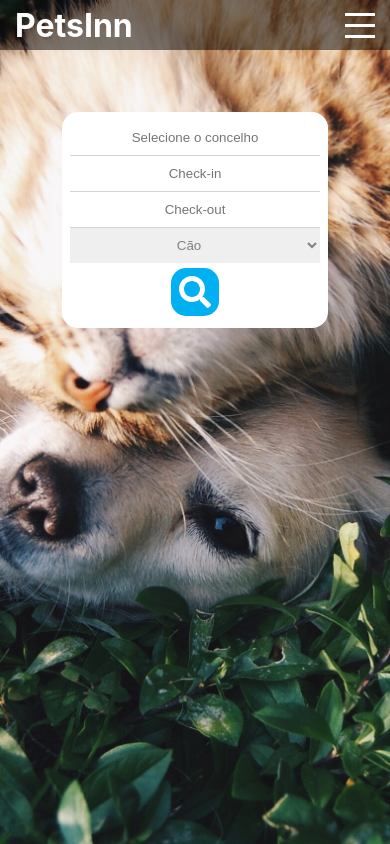
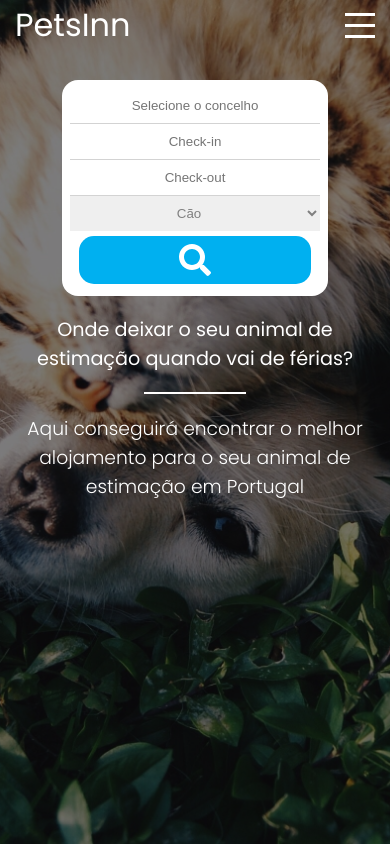
Before and after one commit to jsampayoramos/dog-housing, a React (Create React App) app in the folder client/: page / in a window 390 px wide. Built offline with nearby package versions, Linux system fonts and the light colour scheme.

Commit message:
Landing page v1

```diff
--- a/client/package.json
+++ b/client/package.json
@@ -17,7 +17,6 @@
     "test": "react-scripts test",
     "eject": "react-scripts eject"
   },
-  "proxy": "http://localhost:5000/",
   "eslintConfig": {
     "extends": [
       "react-app",
--- a/client/src/Pages/LandingPage/LandingPage.js
+++ b/client/src/Pages/LandingPage/LandingPage.js
@@ -7,6 +7,10 @@ const landingPage = props => {
     return (
         <section className={styles.LandingPage}>
             <SearchBar />
+            <h1>Onde deixar o seu animal de estimação quando vai de férias?</h1>
+            <hr></hr>
+            <h3>Aqui conseguirá encontrar o melhor alojamento para o seu animal de estimação em Portugal</h3>
+            <div className={styles.Overlay} />
         </section>
     );
 };
--- a/client/src/Pages/LandingPage/LandingPage.module.css
+++ b/client/src/Pages/LandingPage/LandingPage.module.css
@@ -1,8 +1,54 @@
 .LandingPage {
-    background-image: url('../../assets/images/landingPage_background.jpg');
+    background: url('../../assets/images/landingPage_background.jpg');
     background-size: cover;
     min-height: 100vh;
     background-position: center;
+    position: relative;
     display: flex;
-    justify-content: center;
+    align-items: center;
+    flex-direction: column;
 }
+
+.Overlay {
+    background-color: rgba(0, 0, 0, 0.5);
+    position: absolute;
+    top: 0;
+    left: 0;
+    width: 100%;
+    height: 100%;
+}
+
+.LandingPage h1, .LandingPage h3 {
+    color: white;
+    z-index: 100;
+    text-align: center;
+    margin: 3rem 0;
+}
+
+.LandingPage hr {
+    border: 1px solid white;
+    width: 100px;
+    z-index: 100;
+}
+
+.LandingPage h1 {
+    font-size: 1.7rem;
+}
+
+@media only screen and (max-width: 800px) {
+    .LandingPage {
+        padding: 0 10px;
+    }
+
+    .LandingPage h1, .LandingPage h3 {
+        margin: 1.2rem 0;
+    }
+
+    .LandingPage h1 {
+        font-size: 1.2rem;
+    }
+
+    .LandingPage h2 {
+        font-size: 0.5rem;
+    }
+}
--- a/client/src/components/Layout/Layout.module.css
+++ b/client/src/components/Layout/Layout.module.css
@@ -5,8 +5,8 @@
     position: fixed;
     color: white;
     justify-content: center;
-    background-color: rgb(0, 0, 0, 0.5);
     min-height: 50px;
+    z-index: 200;
 }
 
 .HeaderContainer {
--- a/client/src/components/Navigation/Drawer/Drawer.module.css
+++ b/client/src/components/Navigation/Drawer/Drawer.module.css
@@ -7,7 +7,7 @@
     left: 0;
     background-color: black;
     transition: transform 300ms ease-out;
-    z-index: 50;
+    z-index: 200;
 }
 
 .OpenDrawer {
--- a/client/src/components/SearchBar/SearchBar.js
+++ b/client/src/components/SearchBar/SearchBar.js
@@ -77,10 +77,10 @@ const SearchBar = props => {
                 />
             </div>
             <Icon icon='search' size='2x' style={{
-                color: 'white',
-                backgroundColor: 'rgb(0, 176, 240)',
-                padding: '8px',
-                borderRadius: '15px'
+                // color: 'white',
+                // backgroundColor: 'rgb(0, 176, 240)',
+                // padding: '8px',
+                // borderRadius: '15px'
             }}/>
         </div>
     );
--- a/client/src/components/SearchBar/SearchBar.module.css
+++ b/client/src/components/SearchBar/SearchBar.module.css
@@ -8,6 +8,7 @@
     border-radius: 1rem;
     align-items: center;
     justify-content: center;
+    z-index: 100;
 }
 
 .DatePickerClass {
@@ -35,6 +36,13 @@
 
 .SearchBar svg {
     margin-left: auto;
+}
+
+.SearchBar svg {
+    color: white;
+    background-color: rgb(0, 176, 240);
+    padding: 8px;
+    border-radius: 15px;
 }
 
 @media only screen and (max-width: 800px) {
@@ -91,4 +99,15 @@
     .SearchBar svg {
         margin: auto;
     }
+
+    .SearchBar svg {
+        padding-left: 100px;
+        padding-right: 100px;
+    }
 }
+
+@media only screen and (max-width: 500px) {
+    .SearchBar {
+        margin-top: 5rem;
+    }
+}
--- a/client/src/index.css
+++ b/client/src/index.css
@@ -1,3 +1,5 @@
+@import url('https://fonts.googleapis.com/css2?family=Poppins:wght@100;300;400;500&display=swap');
+
 * {
   margin: 0;
   padding: 0;
@@ -5,11 +7,17 @@
 
 body {
   font-size: 16px;
-  font-family: -apple-system, BlinkMacSystemFont, 'Segoe UI', 'Roboto', 'Oxygen',
-    'Ubuntu', 'Cantarell', 'Fira Sans', 'Droid Sans', 'Helvetica Neue',
-    sans-serif;
+  font-family: 'Poppins', sans-serif;
   -webkit-font-smoothing: antialiased;
   -moz-osx-font-smoothing: grayscale;
+}
+
+h1 {
+  font-weight: 400;
+}
+
+h2, h3 {
+  font-weight: 300;
 }
 
 code {
```
